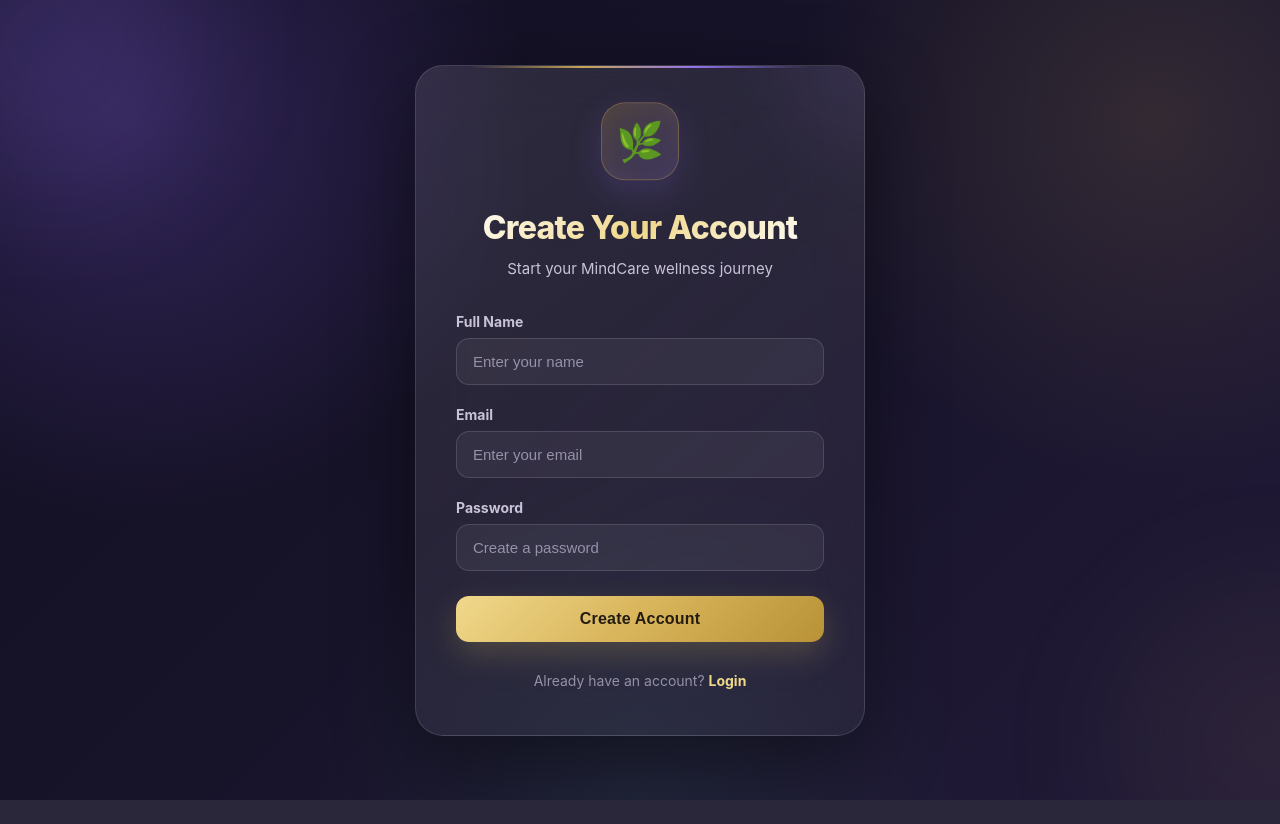
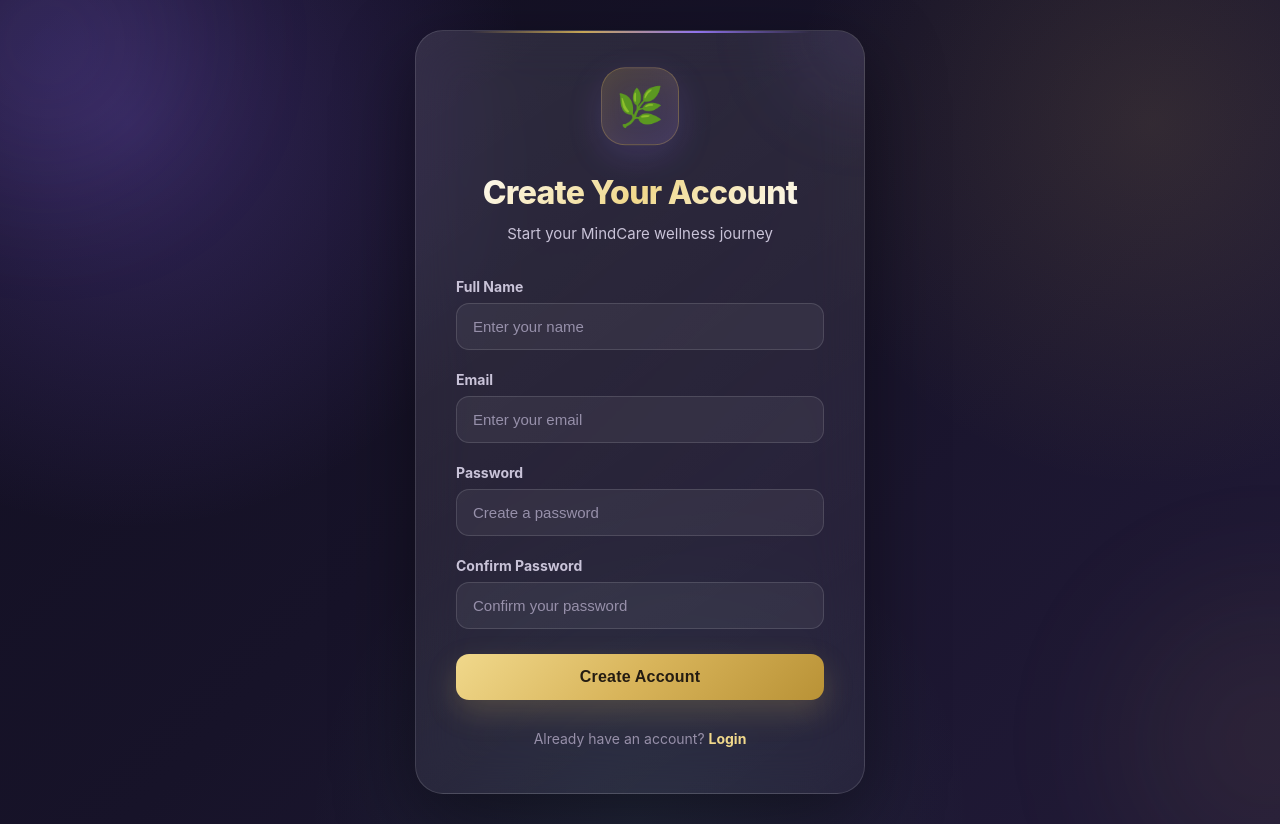
Before and after one commit to tiwariyashi123456/MindCare-AI, a Flask app: page /signup in a window 1280 px wide. Before the commit the page ends 800 px from the top, so only its background shows below. Run offline with Flask 3, Linux system fonts and the light colour scheme.

Commit message:
Fix signup password confirmation

```diff
--- a/templates/signup.html
+++ b/templates/signup.html
@@ -47,6 +47,7 @@
 
             <form method="POST">
 
+                <!-- Full Name -->
                 <label for="name">
                     Full Name
                 </label>
@@ -60,6 +61,7 @@
                 >
 
 
+                <!-- Email -->
                 <label for="email">
                     Email
                 </label>
@@ -73,6 +75,7 @@
                 >
 
 
+                <!-- Password -->
                 <label for="password">
                     Password
                 </label>
@@ -87,6 +90,22 @@
                 >
 
 
+                <!-- Confirm Password -->
+                <label for="confirm_password">
+                    Confirm Password
+                </label>
+
+                <input
+                    type="password"
+                    id="confirm_password"
+                    name="confirm_password"
+                    placeholder="Confirm your password"
+                    minlength="6"
+                    required
+                >
+
+
+                <!-- Create Account Button -->
                 <button type="submit">
                     Create Account
                 </button>
```
